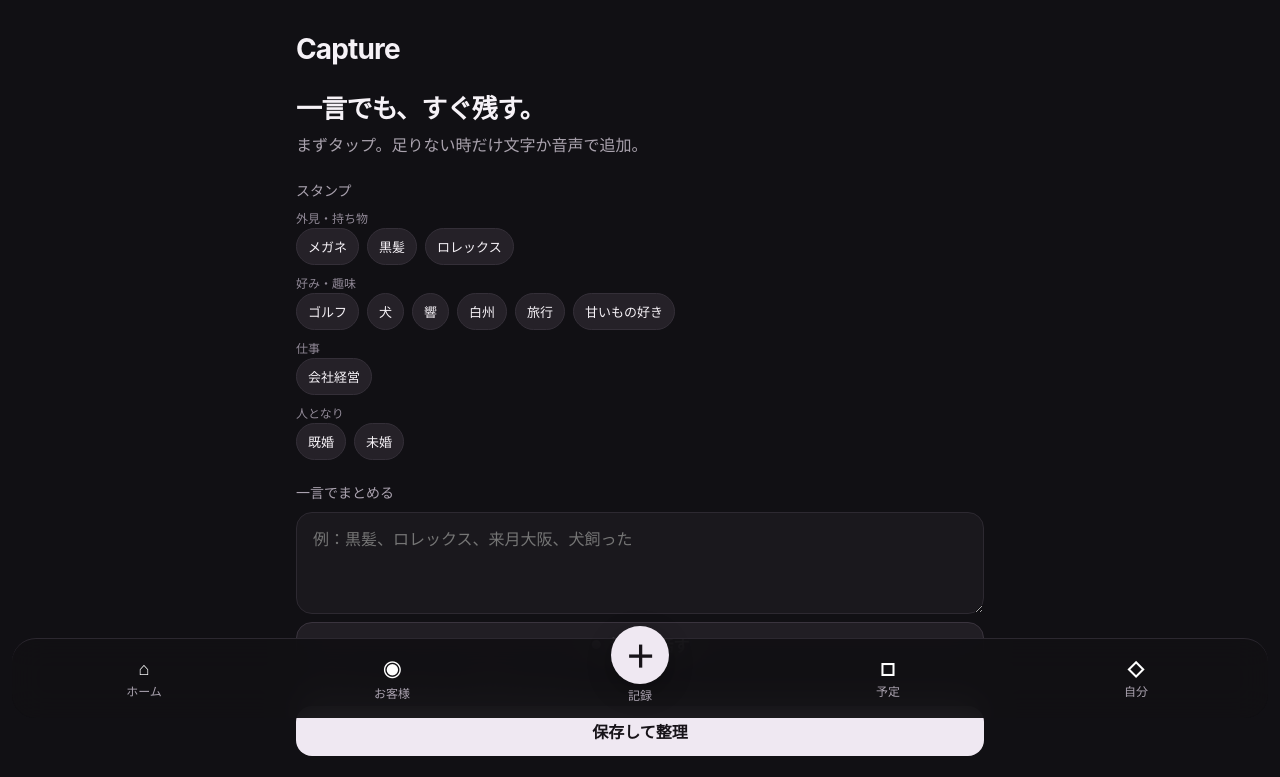
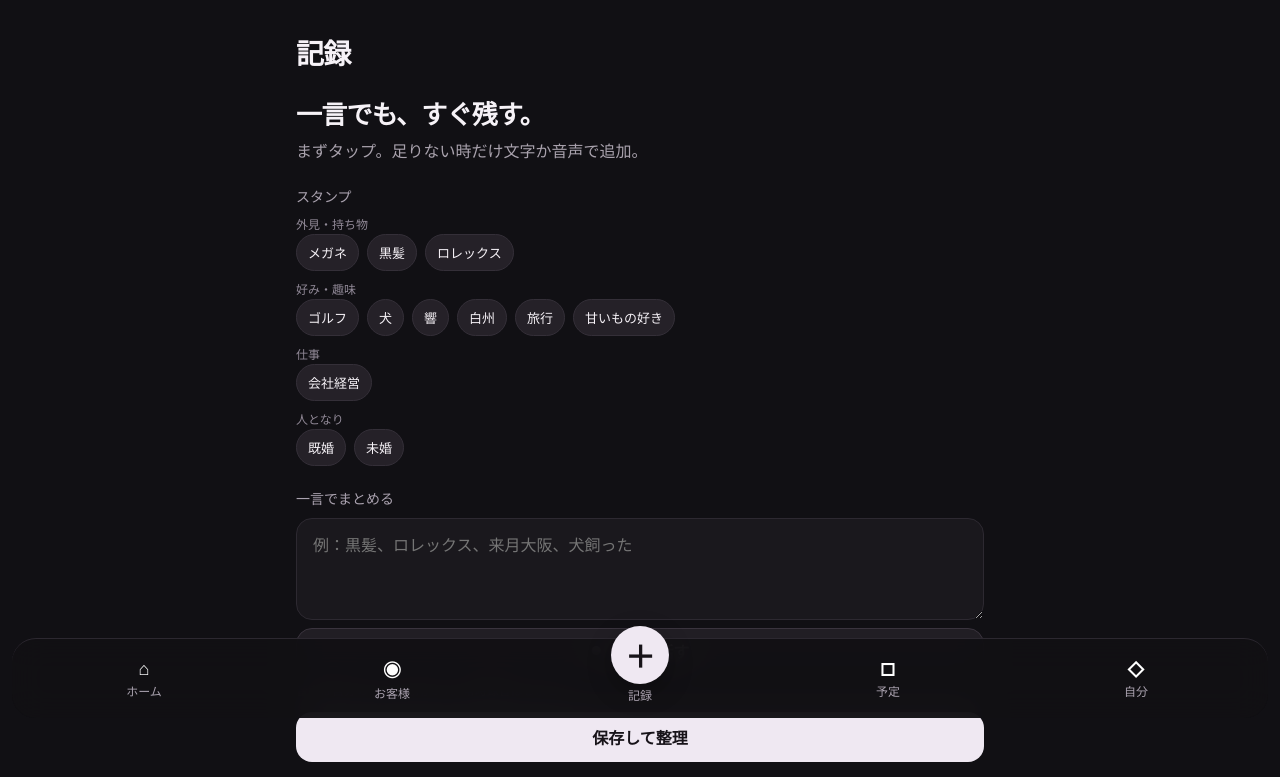
Before and after one commit to karukimori-wq/Velvet, a Next.js app: page /capture in a window 1280 px wide. Shown: the top 777 px of the page. Built offline with nearby package versions, Linux system fonts and the light colour scheme.

Commit message:
Show saved capture value instead of generic success

```diff
--- a/app/capture/page.tsx
+++ b/app/capture/page.tsx
@@ -33,14 +33,14 @@ export default async function CapturePage({ searchParams }: { searchParams: Prom
     </form>
   ))}</div>;
 
-  const displayName = customer?.displayName ?? (customerId ? `Customer ${customerId}` : undefined);
+  const displayName = customer?.displayName ?? (customerId ? "お客様" : undefined);
   return <main className="shell">
-    <header className="header"><div className="brand">Capture</div>{customerId && <Link className="subtle" href={`/people/${customerId}`}>{displayName}</Link>}</header>
-    <section className="hero"><h1>{fromVisit && customerId ? `${displayName}の退店後メモ` : customerId ? `${displayName}を思い出す材料を残す` : "一言でも、すぐ残す。"}</h1><p>{fromVisit ? "覚えているうちに、スタンプ・音声・一言だけ。" : "まずタップ。足りない時だけ文字か音声で追加。"}</p></section>
-    {saved && <div className="card successCard">保存しました。続けてタップできます。</div>}
+    <header className="header"><div className="brand">記録</div>{customerId && <Link className="subtle" href={`/people/${customerId}`}>{displayName}</Link>}</header>
+    <section className="hero"><h1>{fromVisit && customerId ? `${displayName}の退店後メモ` : customerId ? `${displayName}のことを残す` : "一言でも、すぐ残す。"}</h1><p>{fromVisit ? "覚えているうちに、スタンプ・音声・一言だけ。" : "まずタップ。足りない時だけ文字か音声で追加。"}</p></section>
+    {saved && <div className="card successCard"><div className="formHint">登録した内容</div><strong>{saved}</strong></div>}
     {error && <div className="formError">入力内容を確認してください。</div>}
 
-    {fromVisit && customerId && <><div className="sectionTitle">会話メモ · タイムラインに残す</div><form action={conversationMemoAction.bind(null, customerId, fromVisit)} className="stack"><CaptureVoiceInput placeholder="例：来月大阪出張。娘の受験の話。" /><div className="searchActions"><button className="secondaryButton" type="submit" name="mode" value="save">メモだけ保存</button><button className="primaryButton" type="submit" name="mode" value="organize">保存して整理</button></div></form></>}
+    {fromVisit && customerId && <><div className="sectionTitle">会話メモ</div><form action={conversationMemoAction.bind(null, customerId, fromVisit)} className="stack"><CaptureVoiceInput placeholder="例：来月大阪出張。娘の受験の話。" /><div className="searchActions"><button className="secondaryButton" type="submit" name="mode" value="save">メモだけ保存</button><button className="primaryButton" type="submit" name="mode" value="organize">保存して整理</button></div></form></>}
     {customerSuggestions.length > 0 && <><div className="sectionTitle">この人で使いそう</div>{stampGroup(customerSuggestions)}</>}
     {recentSuggestions.length > 0 && <><div className="sectionTitle">最近よく使う</div>{stampGroup(recentSuggestions)}</>}
     {defaultGroups.length > 0 && <div className="sectionTitle">スタンプ</div>}
```
